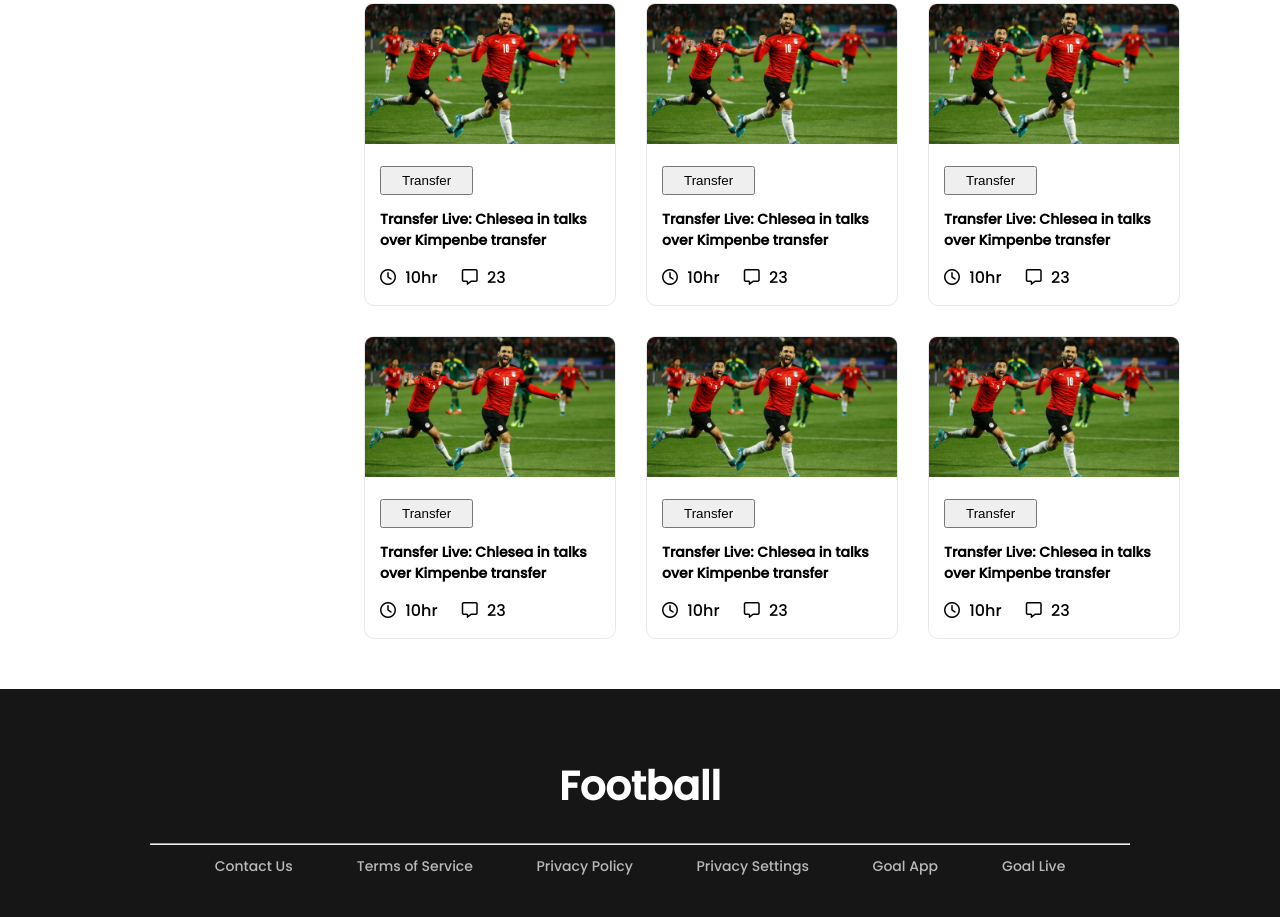
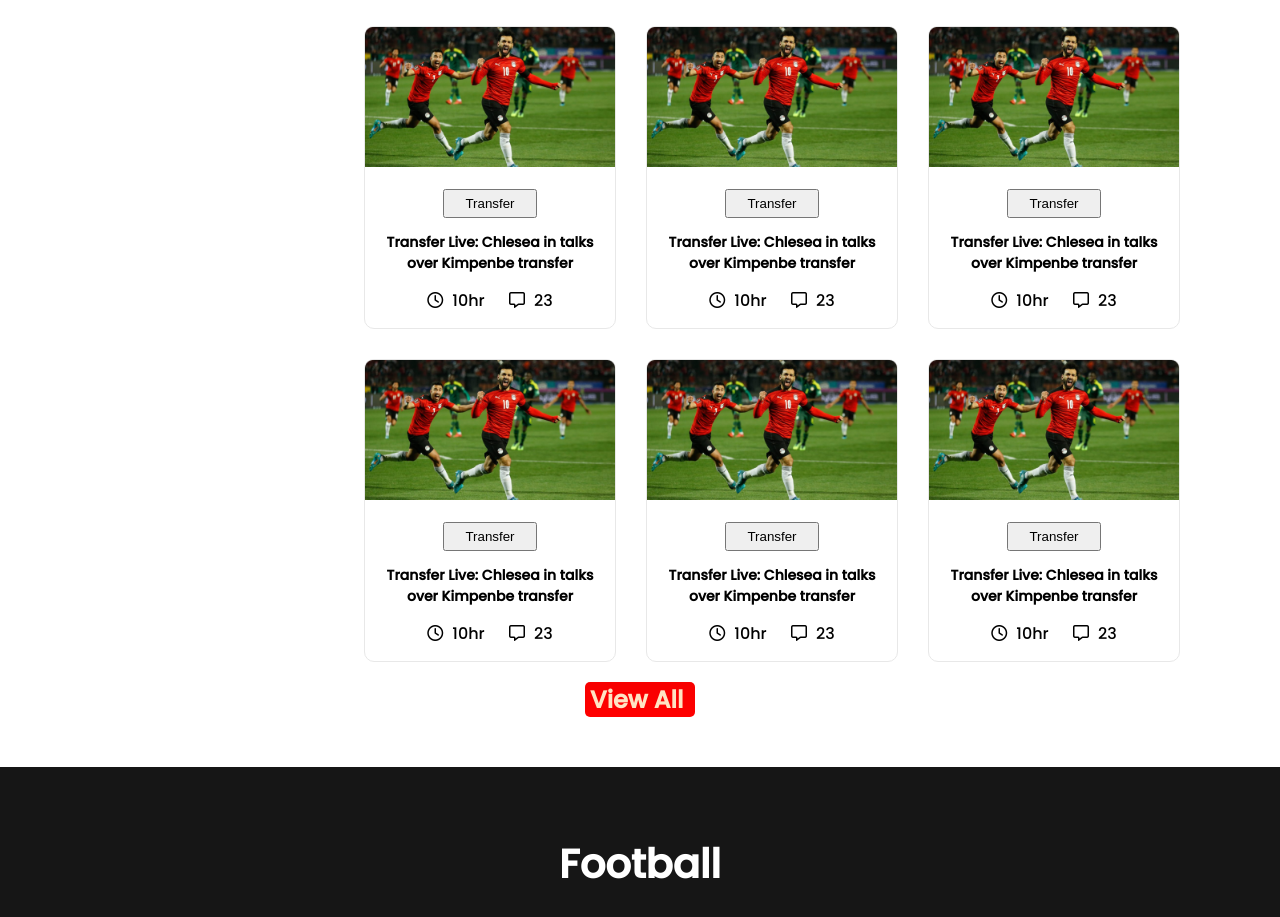
Before and after one commit to shoyaibislam24/world-cup-main, a plain HTML site: page index.html in a window 1280 px wide. Shown: the part 1007-1924 px from the top of the page. Drawn offline with Linux system fonts and the light colour scheme.

Commit message:
text-added

```diff
--- a/index.html
+++ b/index.html
@@ -16,14 +16,13 @@
     <link rel="stylesheet" href="style.css">
 </head>
 <body>
-    <main>
+
 <!-- ----header section start----  -->
 <header class="top-container">
     <div class="top-banner">
         <div class="banner-items">
             <h1 class="banner-title">The Greatest show on the earth</h1>
-            <p class="banner-info">Contrary to popular belief, Lorem Ipsum is not simply
-                random text. It has roots in a piece of classical Latin literature from 45 BC, making it over 2000 years old.</p>
+            <p class="banner-info">The World Cup in football (soccer) is a quadrennial tournament. of 32 national teams that is organized by the Fédération Internationale de Football Association (FIFA). It determines the sport’s men’s world champion.</p>
             <button class="banner-btn"><span>Watch Live</span></button>
         </div>
         <div class="banner-img">
@@ -198,6 +197,10 @@
 
 <!-- Main Container end -->
 
+<div class="view-btn">
+    <h2>View All</h2>
+  </div>
+
 
  <!-- ----footer container start---- -->
  <footer>
--- a/style.css
+++ b/style.css
@@ -15,6 +15,7 @@ body{
 /* Top Banner Style */
 .top-conatiner{
     width: 100%;
+
 }
 
 
@@ -100,12 +101,17 @@ body{
     height: 450px;
 }
 
-/* Main-container Style */
+/* -------------------
+Main-container Style -------------
+*/
+
+
 .main-container{
     margin-top: 50px;
     margin-left: 100px;
     margin-right: 100px;
     display: flex;
+    text-align: center;
 
 }
 .link-content{
@@ -200,6 +206,20 @@ body{
 
 .duration-comment span{
     margin-left: 5px;
+}
+
+/*----------------- view all--------- */
+.view-btn{
+    margin: 0 auto ;
+    text-decoration: none;
+    background-image: linear-gradient( #F70000 , red);
+    color: bisque;
+    width: 100px;
+    padding: 0 5px 0 5px;
+    border-radius: 5px;
+
+
+
 }
 
 /* ----------------------
@@ -351,7 +371,7 @@ All group style
 }
 
 
-/* -----todays match style all group---  */
+/* -----Update match style all group---  */
 .today-match-container{
     background-color: lightsteelblue;
     margin: 0px 100px;
@@ -448,6 +468,10 @@ footer{
     .blog-content,.match-content,.group-content,.today-match{
         grid-template-columns: repeat(1,1fr);
     }
+
+    .view-btn{
+        display: none;
+    }
     footer{
        width:100%;
        height: 100%;
```
